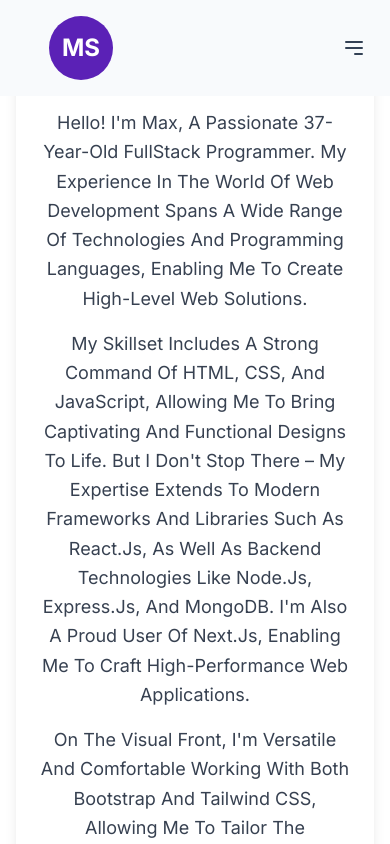
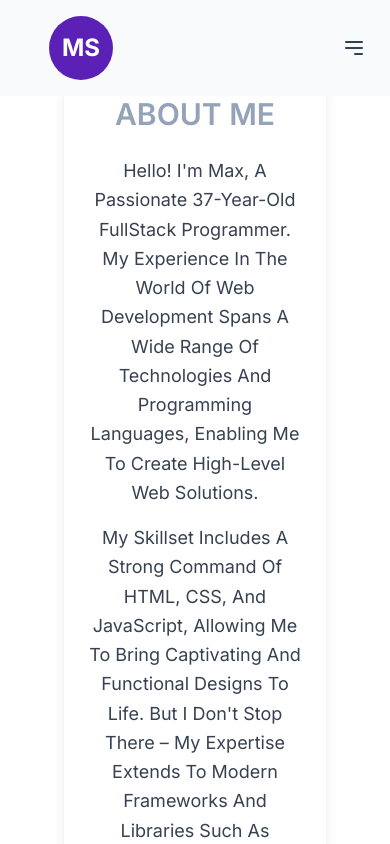
Before and after one commit to morpheomax/portafolio-next, a Next.js app: page /about in a window 390 px wide. Shown: the top 844 px of the page. Built offline with nearby package versions, Linux system fonts and the light colour scheme.

Commit message:
Actualización About

```diff
--- a/src/components/About.jsx
+++ b/src/components/About.jsx
@@ -7,7 +7,7 @@ const About = () => {
     <div className="w-full  flex flex-col justify-center ">
       <AnimatedTextFadeIn
         text={
-          <article className="p-4 sm:p-8 md:p-10 lg:p-12 xl:p-16 flex flex-col md:flex-row">
+          <article className="p-16 sm:p-16 md:p-16 lg:p-18  flex flex-col md:flex-row">
             <section className="w-full bg-white/20 rounded-lg shadow-lg p-6 md:p-8 space-y-6">
               <h2 className="text-3xl font-semibold  text-slate-400 text-center">
                 ABOUT ME
```
